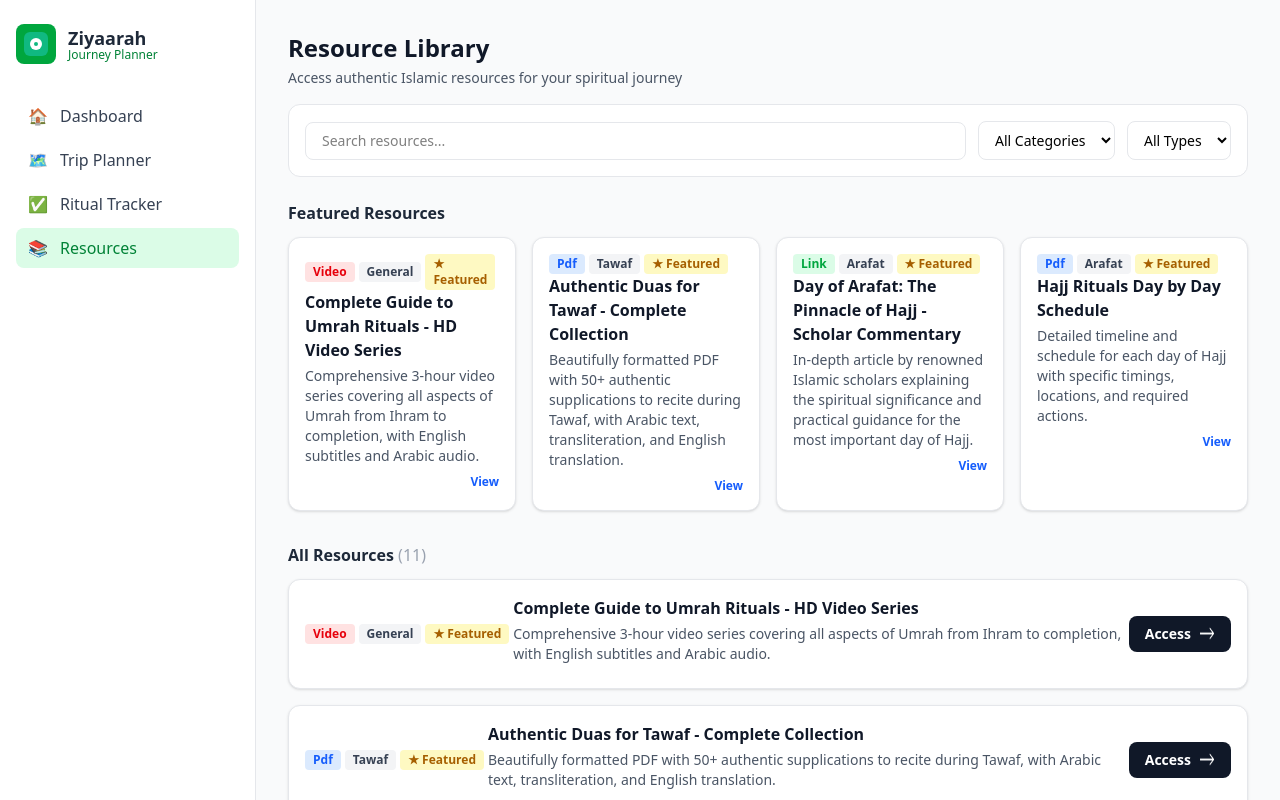
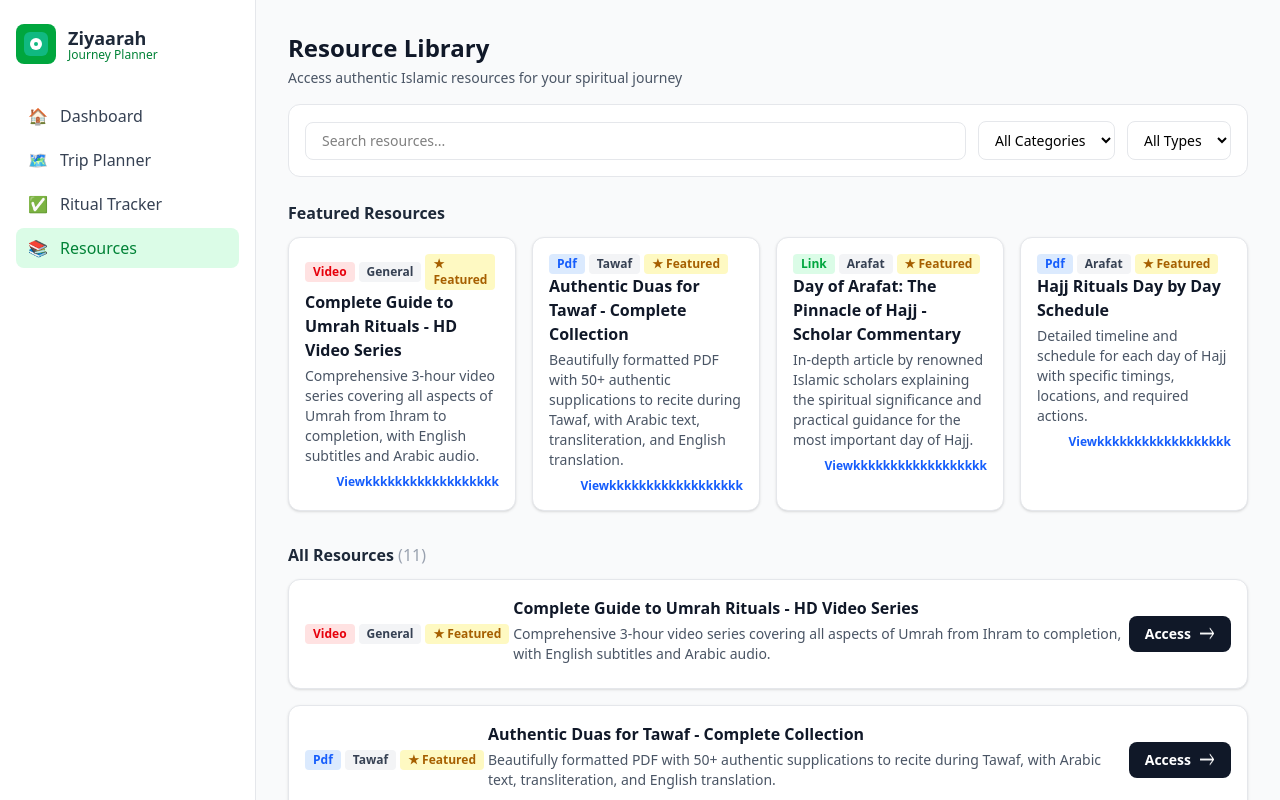
Before and after one commit to Ziyaarah/Ziyaraah_frontend, a React (Vite) app in the folder client/: page / in a window 1280 px wide. Shown: the top 800 px of the page. Built offline with nearby package versions, Linux system fonts and the light colour scheme.

Commit message:
added some dummy text

```diff
--- a/client/src/pages/ResourceLibrary.jsx
+++ b/client/src/pages/ResourceLibrary.jsx
@@ -103,7 +103,7 @@ const ResourceCard = ({ resource, featured }) => (
       <div className="text-gray-600 text-sm mb-2">{resource.desc}</div>
       {featured ? (
         <div className="flex justify-end">
-          <a href="#" className="text-blue-600 text-xs font-semibold hover:underline">View</a>
+          <a href="#" className="text-blue-600 text-xs font-semibold hover:underline">Viewkkkkkkkkkkkkkkkkkk</a>
         </div>
       ) : null}
     </div>
@@ -201,6 +201,7 @@ const ResourceLibrary = () => {
           <div className="flex flex-col gap-4">
             {allResources.map((res, i) => (
               <ResourceCard key={i} resource={res} />
+
             ))}
           </div>
         </div>
```
